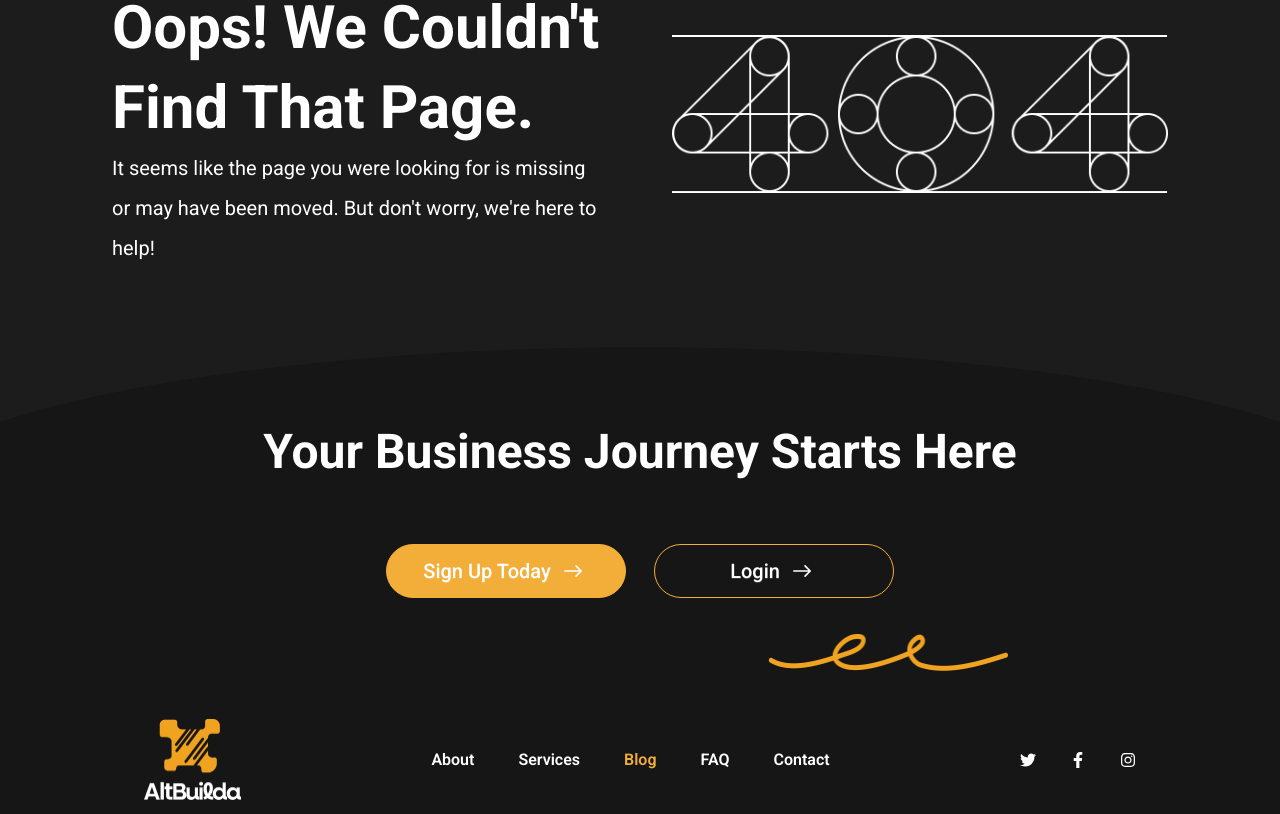
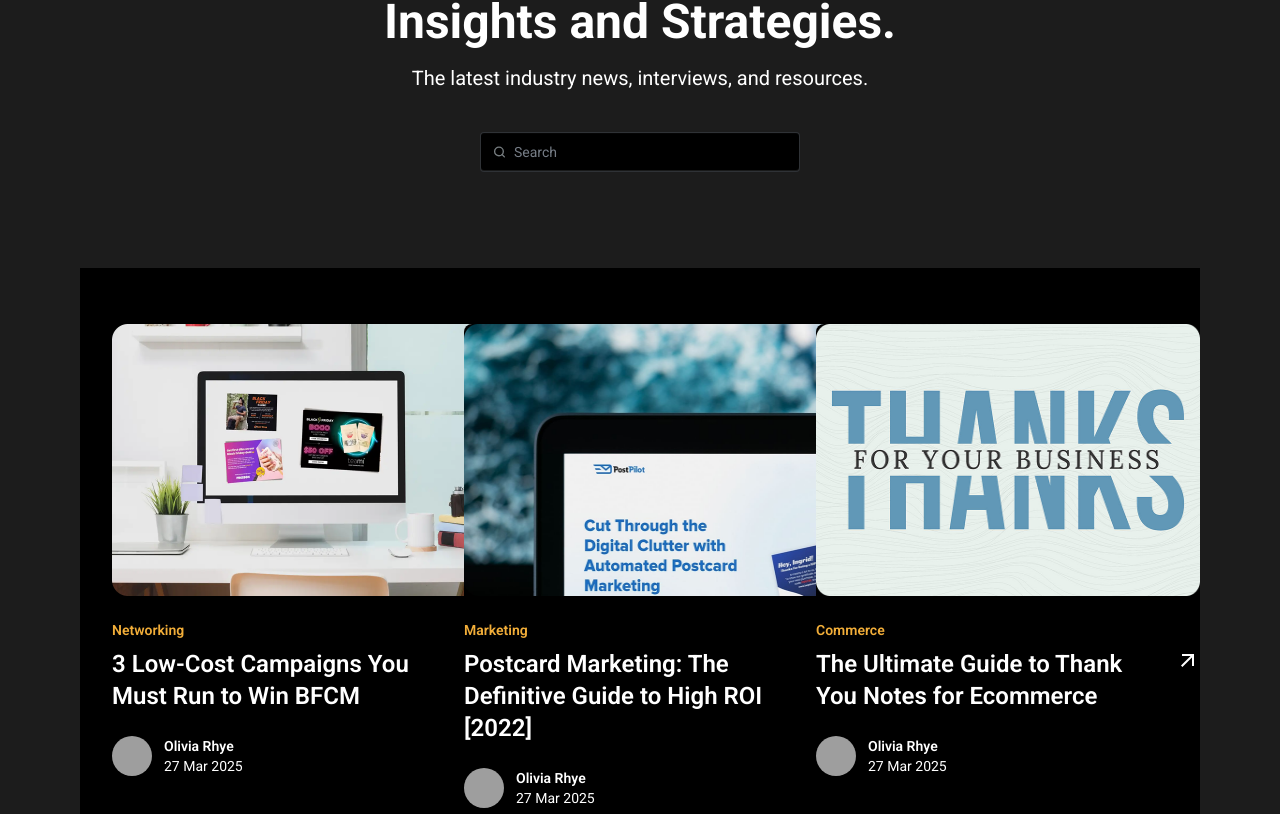
Before and after one commit to liljdot/AltBuilda-Website-React, a React (Vite) app: page /blog in a window 1280 px wide. Shown: the part 306-1120 px from the top of the page. Built offline with nearby package versions, Linux system fonts and the light colour scheme; grey boxes are pictures that could not be loaded.

Commit message:
Add Blog page with banner and posts section

```diff
--- a/src/App.tsx
+++ b/src/App.tsx
@@ -8,6 +8,7 @@ import Services from "./pages/Services"
 import FAQ from "./pages/FAQ"
 import Contact from "./pages/Contact"
 import NotFound from "./pages/NotFound"
+import Blog from "./pages/Blog"
 
 function App() {
   const { theme } = useThemeContext()
@@ -22,6 +23,7 @@ function App() {
           <Route path="/services" element={<Services />} />
           <Route path="/faq" element={<FAQ />} />
           <Route path="/contact" element={<Contact />} />
+          <Route path="/blog" element={<Blog />} />
           <Route path="*" element={<NotFound />} />
         </Routes>
         <Footer />
--- /dev/null
+++ b/src/pages/Blog/BlogBanner.tsx
@@ -0,0 +1,28 @@
+const BlogBanner: React.FC = () => {
+
+    return (
+        <>
+            <section className="w-full flex flex-col gap-10 items-center py-24">
+                <div className="flex flex-col max-w-240 text-center">
+                    <h6 className="text-primary font-semibold">Blog</h6>
+
+                    <h1 className="text-5xl/15 text-secondary font-bold mt-3">Empowering Your SME Success: Latest Insights and Strategies.</h1>
+
+                    <p className="text-xl text-secondary mt-3">
+                        The latest industry news, interviews, and resources.
+                    </p>
+                </div>
+
+                {/* search container  */}
+                <div className="w-80">
+                    <label className="input w-full bg-neutral">
+                        <svg className="h-[1em] opacity-50" xmlns="http://www.w3.org/2000/svg" viewBox="0 0 24 24"><g strokeLinejoin="round" strokeLinecap="round" strokeWidth="2.5" fill="none" stroke="currentColor"><circle cx="11" cy="11" r="8"></circle><path d="m21 21-4.3-4.3"></path></g></svg>
+                        <input type="search" className="grow bg-ne" placeholder="Search" />
+                    </label>
+                </div>
+            </section>
+        </>
+    )
+}
+
+export default BlogBanner
--- /dev/null
+++ b/src/pages/Blog/BlogPostsSection.tsx
@@ -0,0 +1,104 @@
+import { Link } from "react-router-dom";
+import { BlogPost } from "../../types";
+import lowCostBlogImage from "../../assets/low-cost-blog-img.png"
+import { MdArrowOutward } from "react-icons/md";
+
+interface BlogPostsSectionProps {
+    blogPosts: BlogPost[]
+}
+
+interface BlogPostCardProps {
+    post: BlogPost
+}
+
+const BlogPostCard: React.FC<BlogPostCardProps> = ({post}) => {
+    const placeholderAuthorImage = "https://img.daisyui.com/images/stock/photo-1534528741775-53994a69daeb.webp" // insert placeholder avatar here
+
+    return (
+        <Link to={`/blog/${post.id}`} className="card bg-neutral shrink-0 w-72 sm:w-96 transition-all ease-in-out duration-300 hover:underline hover:scale-102">
+            <figure className="rounded-lg h-68">
+                <img
+                    src={post.image}
+                    alt={post.title}
+                    className="size-full" />
+            </figure>
+
+            <div className="card-body flex flex-col gap-6 p-0 mt-6">
+                <div className="flex flex-col gap-2">
+                    <h6 className="text-sm text-primary font-semibold">{post.subject}</h6>
+
+                    <div className="flex flex-row justify-between items-start text-secondary">
+                        <h2 className="card-title sm:text-2xl font-semibold max-w-86">{post.title}</h2>
+
+                        <MdArrowOutward className="size-6" />
+                    </div>
+                </div>
+
+                <div className="flex flex-row gap-3">
+                    <div className="avatar">
+                        <div className="w-10 rounded-full">
+                            <img src={post.author.image || placeholderAuthorImage} />
+                        </div>
+                    </div>
+
+                    <div className="text-secondary text-sm">
+                        <p className="font-semibold">{post.author.name}</p>
+
+                        <p>{`${post.date.toLocaleDateString("en-UK", {day: "2-digit", month: "short", year: "numeric"})}`}</p>
+                    </div>
+                </div>
+            </div>
+        </Link>
+    )
+}
+
+const BlogPostsSection: React.FC<BlogPostsSectionProps> = ({ blogPosts }) => {
+
+    return (
+        <>
+            <section className="bg-neutral pt-14 px-8 pb-100">
+                {/* card container  */}
+                <div className="w-full grid grid-cols-3">
+                    {/* <Link to={""} className="card bg-neutral shrink-0 w-72 sm:w-96 transition-all ease-in-out duration-300 hover:underline hover:scale-102">
+                        <figure className="rounded-lg">
+                            <img
+                                src={lowCostBlogImage}
+                                alt={"Subject"} />
+                        </figure>
+
+                        <div className="card-body flex flex-col gap-6 p-0 mt-6 border">
+                            <div className="flex flex-col gap-2">
+                                <h6 className="text-sm text-primary font-semibold">Networking</h6>
+
+                                <div className="flex flex-row justify-between items-start text-secondary">
+                                    <h2 className="card-title sm:text-2xl font-semibold max-w-86">{"3 Low-Cost Campaigns You Must Run to Win BFCM"}</h2>
+
+                                    <MdArrowOutward className="size-6" />
+                                </div>
+                            </div>
+
+                            <div className="flex flex-row gap-3">
+                                <div className="avatar">
+                                    <div className="w-10 rounded-full">
+                                        <img src="https://img.daisyui.com/images/stock/photo-1534528741775-53994a69daeb.webp" />
+                                    </div>
+                                </div>
+
+                                <div className="text-secondary text-sm">
+                                    <p className="font-semibold">Olivia Rhye</p>
+
+                                    <p>20 Jan 2024</p>
+                                </div>
+                            </div>
+                        </div>
+                    </Link> */}
+                    <BlogPostCard post={blogPosts[0]}/>
+                    <BlogPostCard post={blogPosts[1]}/>
+                    <BlogPostCard post={blogPosts[2]}/>
+                </div>
+            </section>
+        </>
+    )
+}
+
+export default BlogPostsSection
--- /dev/null
+++ b/src/pages/Blog/index.tsx
@@ -0,0 +1,25 @@
+import BlogBanner from "./BlogBanner"
+import BlogPostsSection from "./BlogPostsSection"
+import templateBlogPosts from "../../data/templateBlogPosts"
+import { useState } from "react"
+import { BlogPost } from "../../types"
+
+const Blog: React.FC = () => {
+    // get blogs here
+    const [blogPosts, setBlogPosts] = useState<BlogPost[]>([...templateBlogPosts])
+
+    // filter function for search. pass down to banner
+
+    return (
+        <>
+            <main className="p-0 bg-base-100 w-full">
+                <div className="max-w-450 mx-auto px-20">
+                    <BlogBanner />
+                    <BlogPostsSection blogPosts={blogPosts}/>
+                </div>
+            </main>
+        </>
+    )
+}
+
+export default Blog
```
